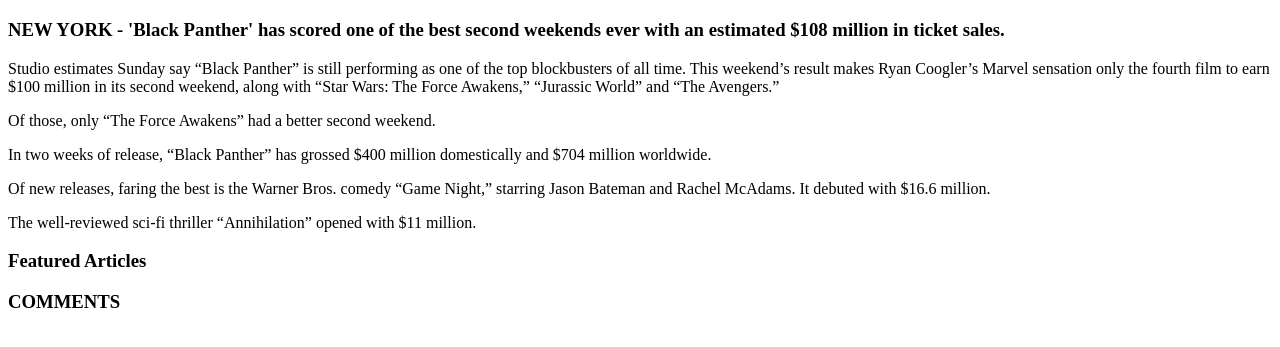
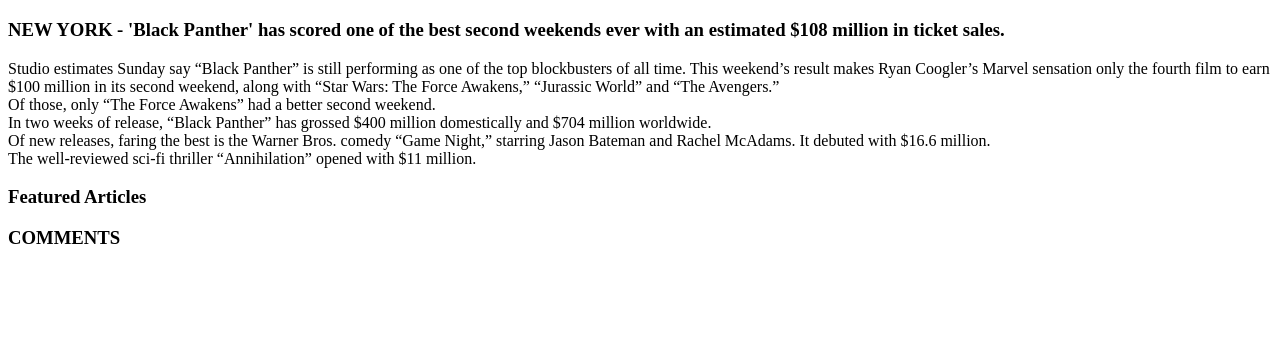
Before and after one commit to johndepatie/nodeyyc, a plain HTML site: page index.html in a window 1280 px wide. Shown: the part 61-408 px from the top of the page. Drawn offline with Linux system fonts and the light colour scheme.

Commit message:
Updated exercise 2 tags

```diff
--- a/index.html
+++ b/index.html
@@ -6,11 +6,11 @@
 	<body>
 		<h1>'Black Panther' stays strong with $108M in second weekend</h1>
 		<h3>NEW YORK - 'Black Panther' has scored one of the best second weekends ever with an estimated $108 million in ticket sales.</h3>
-		<p>Studio estimates Sunday say “Black Panther” is still performing as one of the top blockbusters of all time. This weekend’s result makes Ryan Coogler’s Marvel sensation only the fourth film to earn $100 million in its second weekend, along with “Star Wars: The Force Awakens,” “Jurassic World” and “The Avengers.”</p>
-		<p>Of those, only “The Force Awakens” had a better second weekend.</p>
-		<p>In two weeks of release, “Black Panther” has grossed $400 million domestically and $704 million worldwide.</p>
-		<p>Of new releases, faring the best is the Warner Bros. comedy “Game Night,” starring Jason Bateman and Rachel McAdams. It debuted with $16.6 million.</p>
-		<p>The well-reviewed sci-fi thriller “Annihilation” opened with $11 million.</p>
+		<article>Studio estimates Sunday say “Black Panther” is still performing as one of the top blockbusters of all time. This weekend’s result makes Ryan Coogler’s Marvel sensation only the fourth film to earn $100 million in its second weekend, along with “Star Wars: The Force Awakens,” “Jurassic World” and “The Avengers.”</article>
+		<article>Of those, only “The Force Awakens” had a better second weekend.</article>
+		<article>In two weeks of release, “Black Panther” has grossed $400 million domestically and $704 million worldwide.</article>
+		<articlep>Of new releases, faring the best is the Warner Bros. comedy “Game Night,” starring Jason Bateman and Rachel McAdams. It debuted with $16.6 million.</article>
+		<article>The well-reviewed sci-fi thriller “Annihilation” opened with $11 million.</article>
 		<h3>Featured Articles</h3>
 		<h3>COMMENTS</h3>
 	</body>
```
